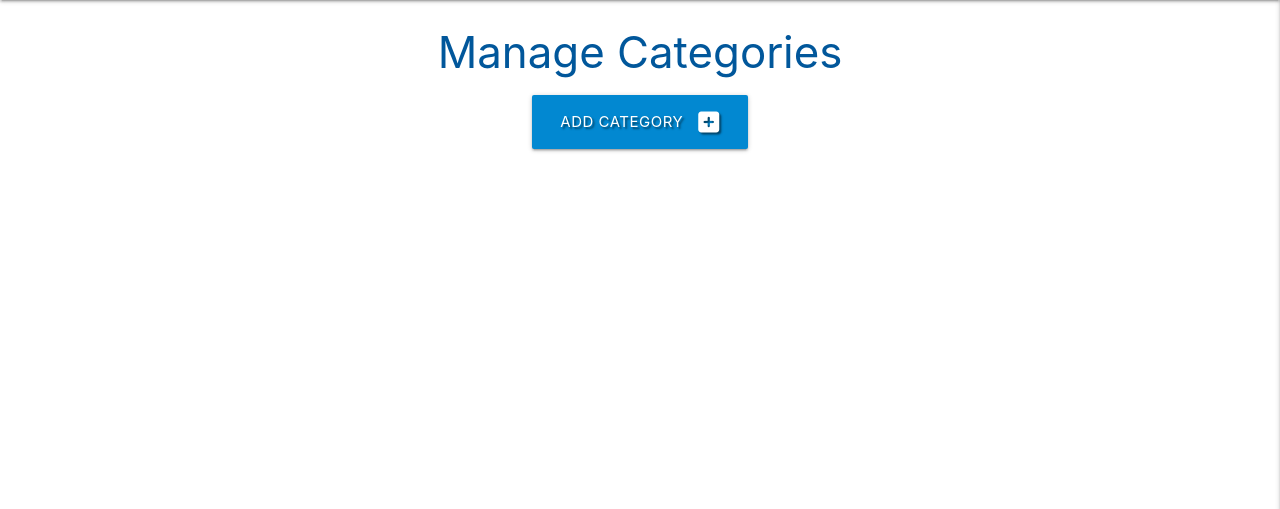
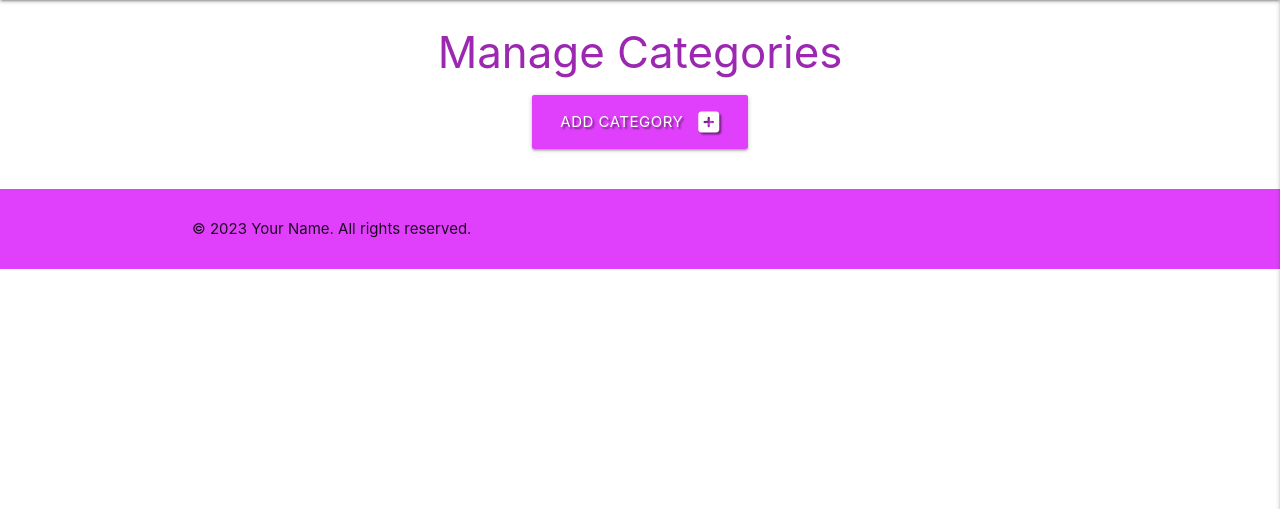
Before and after one commit to Laidybird/Notemanager, a Flask app: page /get_categories in a window 1280 px wide. Shown: the part 64-573 px from the top of the page. Run offline with Flask 2, Linux system fonts and the light colour scheme; data that the repository does not hold is empty; some libraries are stand-ins or nearby versions.

Commit message:
Canging the text color and addin a footer to base html

```diff
--- a/static/css/style.css
+++ b/static/css/style.css
@@ -12,3 +12,9 @@
     margin: 5px;
     line-height: 42px;
 }
+footer {
+    display: flex;
+    justify-content: center;
+    align-items: center;
+    height: 80px;
+  }
--- a/templates/add_category.html
+++ b/templates/add_category.html
@@ -1,7 +1,7 @@
 {% extends "base.html" %}
 {% block content %}
 
-    <h3 class="light-blue-text text-darken-4 center-align">Add Category</h3>
+    <h3 class="center-align purple-text  text-accent 2">Add Category</h3>
 
     <div class="row card-panel grey lighten-5">
         <form class="col s12" method="POST" action="{{ url_for('add_category') }}">
--- a/templates/base.html
+++ b/templates/base.html
@@ -71,6 +71,12 @@
         {% block content%}
         {% endblock %}
     </main>
+    <footer class="purple accent-2">
+        <div class="container">
+            <p>&copy; 2023 Your Name. All rights reserved.</p>
+        </div>
+    </footer>
+
     <script src="https://code.jquery.com/jquery-3.5.1.min.js"
     integrity="sha256-9/aliU8dGd2tb6OSsuzixeV4y/faTqgFtohetphbbj0=" crossorigin="anonymous"></script>
     <script src="https://cdnjs.cloudflare.com/ajax/libs/materialize/1.0.0/js/materialize.min.js"></script>
--- a/templates/categories.html
+++ b/templates/categories.html
@@ -1,11 +1,11 @@
 {% extends "base.html" %}
 {% block content %}
 
-<h3 class="light-blue-text text-darken-4 center-align">Manage Categories</h3>
+<h3 class="center-align purple-text  text-accent 2">Manage Categories</h3>
 
 <div class="row">
     <div class="col s12 center-align">
-        <a href="{{ url_for('add_category') }}" class="btn-large light-blue darken-2 text-shadow">
+        <a href="{{ url_for('add_category') }}" class="btn-large purple accent-2 text-shadow">
             Add Category <i class="fas fa-plus-square right"></i>
         </a>
     </div>
@@ -14,7 +14,7 @@
     <div class="row">
         {% for category in categories %}
             <div class="col s12 m3">
-                <div class="card light-blue darken-4 text-shadow center-align">
+                <div class="card purple accent 2 text-shadow center-align">
                     <div class="card-content white-text">
                         <span class="card-title">{{ category.category_name }}</span>
                     </div>
--- a/templates/edit_category.html
+++ b/templates/edit_category.html
@@ -1,7 +1,7 @@
 {% extends "base.html" %}
 {% block content %}
 
-    <h3 class="light-blue-text text-darken-4 center-align">Edit Category</h3>
+    <h3 class="center-align purple-text  text-accent 2 center-align">Edit Category</h3>
 
     <div class="row card-panel grey lighten-5">
         <form class="col s12" method="POST" action="{{ url_for('edit_category', category_id=category._id) }}">
--- a/templates/edit_task.html
+++ b/templates/edit_task.html
@@ -1,7 +1,7 @@
 {% extends "base.html" %}
 {% block content %}
 
-<h3 class="light-blue-text text-darken-4 center-align">Edit Task</h3>
+<h3 class="center-align purple-text  text-accent 2center-align">Edit Task</h3>
 
     <div class="row card-panel grey lighten-5">
         <form class="col s12" method="POST" action="{{ url_for('edit_task', task_id=task._id) }}">
```
